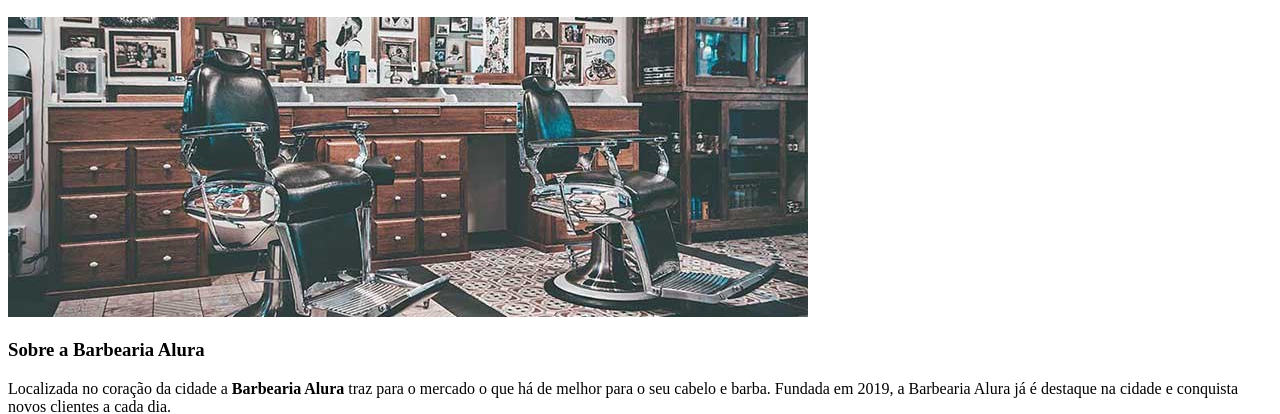
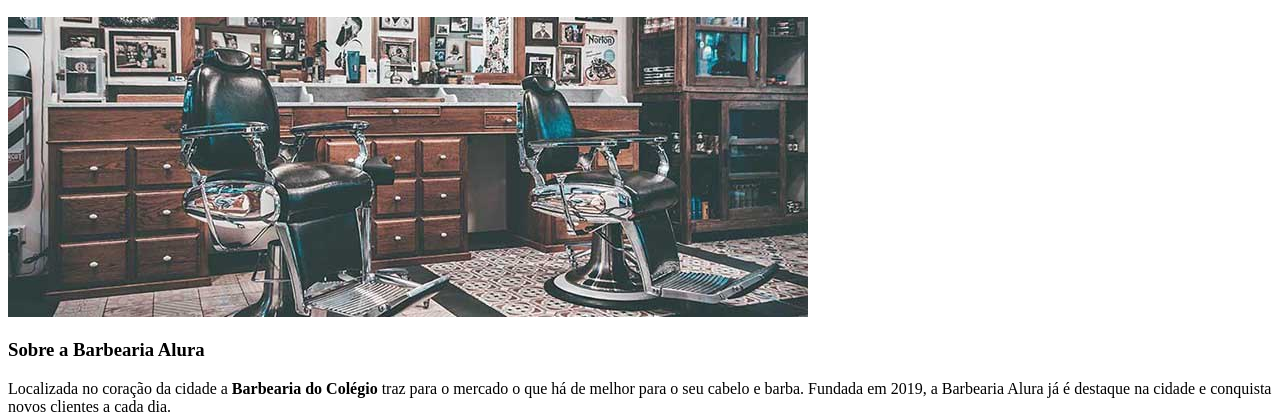
Before and after one commit to MoreiraLeal/cmrj, a plain HTML site: page index.html in a window 1280 px wide. Shown: the part 387-801 px from the top of the page. Drawn offline with Linux system fonts and the light colour scheme.

Commit message:
Update index.html

```diff
--- a/index.html
+++ b/index.html
@@ -2,7 +2,7 @@
 <html lang="pt-br">
     <head>
         <meta charset="UTF-8">
-        <title>Barbearia Alura</title>
+        <title>Barbearia do MAravilhoso Colégio Militar</title>
     </head>
 
     <body>
@@ -27,7 +27,7 @@
 
 		        <h3 class="formatos">Sobre a Barbearia Alura</h3>
 
-		        <p id="JPPDSESF">Localizada no coração da cidade a <strong>Barbearia Alura</strong> traz para o mercado o que há de melhor para o seu cabelo e barba.
+		        <p id="JPPDSESF">Localizada no coração da cidade a <strong>Barbearia do Colégio</strong> traz para o mercado o que há de melhor para o seu cabelo e barba.
 		        Fundada em 2019, a Barbearia Alura já é destaque na cidade e conquista novos clientes a cada dia.</p>
 
 		        <p id="mission"><em>Nossa missão é: <strong>"Proporcionar auto-estima e qualidade de vida aos clientes"</strong>.</em></p>
```
